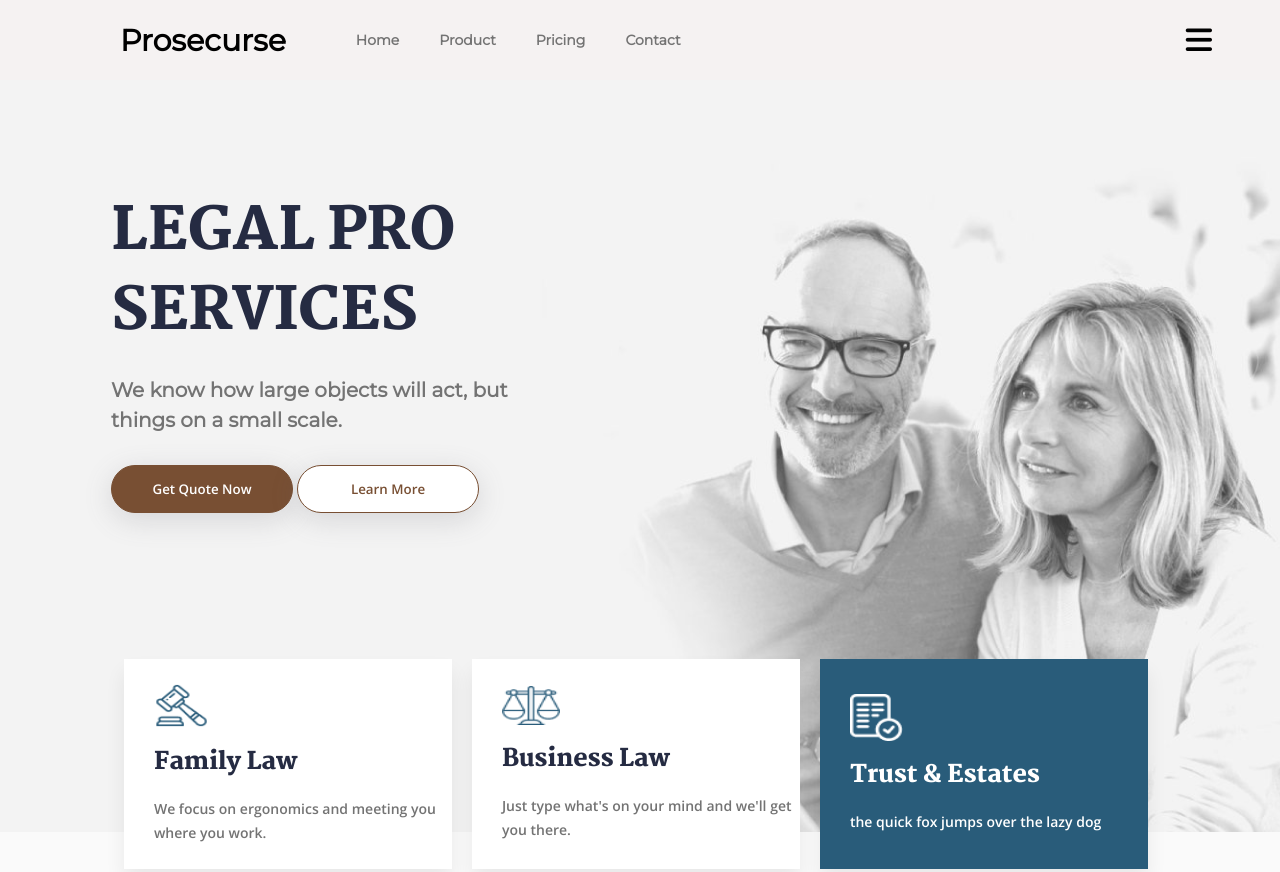
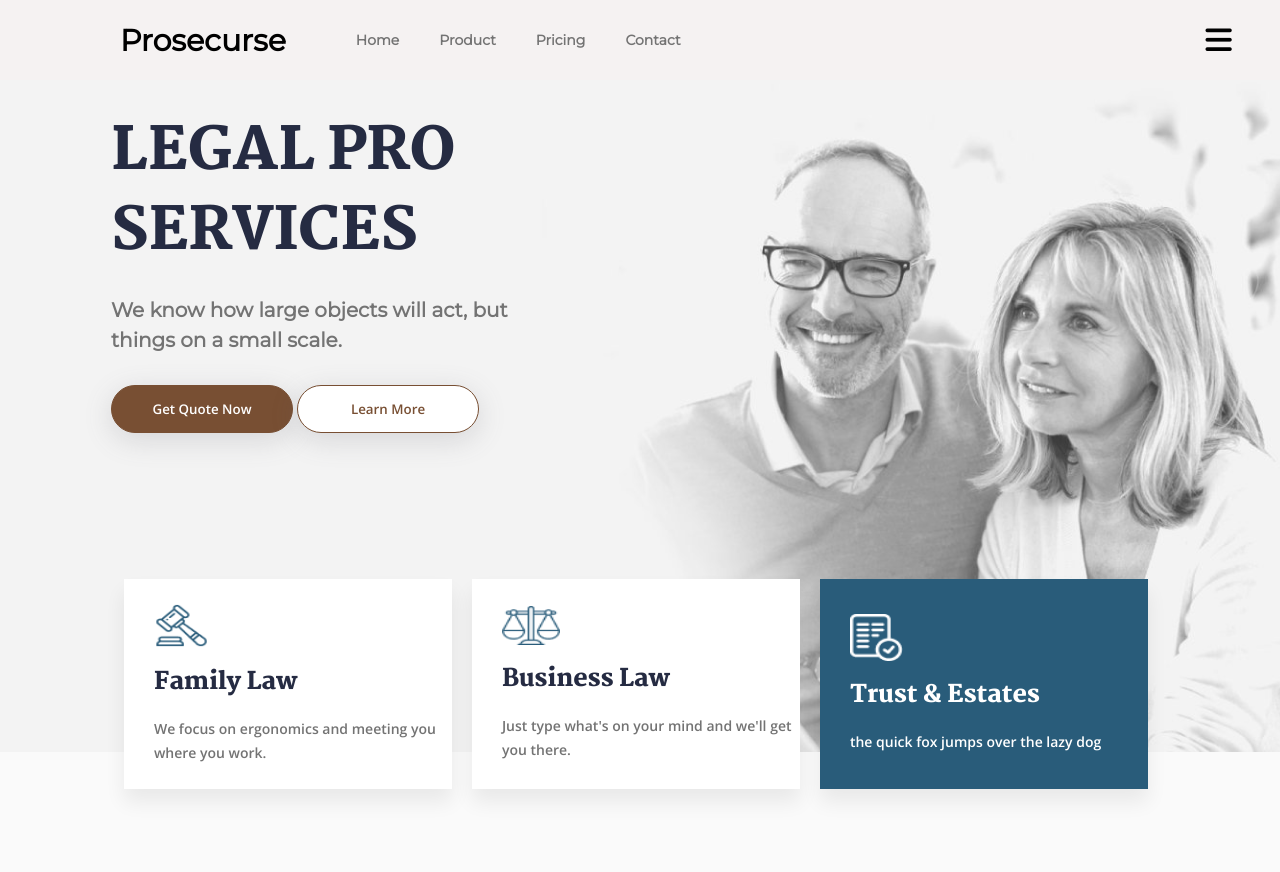
Before and after one commit to ibramila/figma, a plain HTML site: page Hometask4/figmaWebPage/index.html in a window 1280 px wide. Shown: the top 872 px of the page. Drawn offline with nearby package versions, Linux system fonts and the light colour scheme.

Commit message:
modified last time

```diff
--- a/Hometask4/figmaWebPage/assets/style/nav.css
+++ b/Hometask4/figmaWebPage/assets/style/nav.css
@@ -12,9 +12,10 @@ body {
 }
 
 nav {
-    position: sticky;
+    width: 100%;
+    position: fixed;
     top: 0px;
-    z-index: 9999999;
+    z-index: 9999999999999;
     background-color: #f5f2f2;
     padding: 10px 0;
 }
@@ -23,7 +24,7 @@ nav {
     top: 0;
     height: 15px;
     padding: 30px;
-    width: 90%;
+    /* width: 90% !important; */
     margin-left: 90px;
 }
 
@@ -97,7 +98,7 @@ nav {
 }
 
 #nav-button ul {
-    right: 0px;
+    right: -49px;
     position: absolute;
     display: flex;
     flex-direction: column;
```
